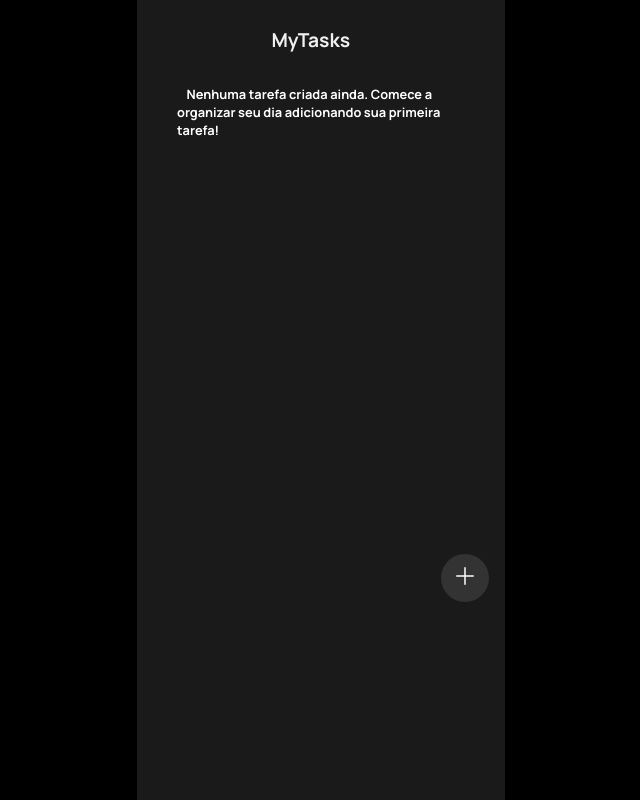
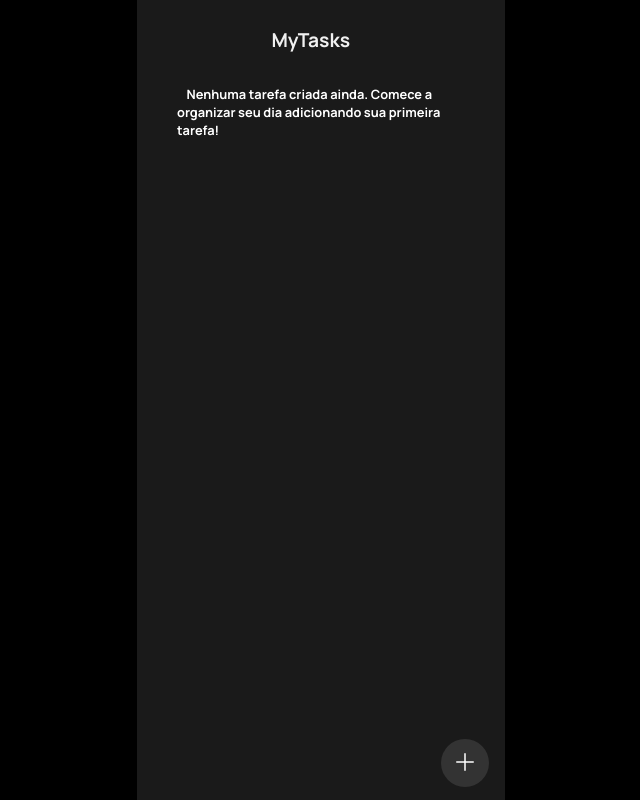
Before and after one commit to guilhermesilvap/tasksProject, a React (Vite) app: page / in a window 1280 px wide. Shown: the whole page, without its empty margins (319-959 px from the left). Built offline with nearby package versions, Linux system fonts and the light colour scheme.

Commit message:
fix: Corrigindo posicionamento de botão

```diff
--- a/src/components/Tasks Page/styles.module.css
+++ b/src/components/Tasks Page/styles.module.css
@@ -92,7 +92,7 @@ h2{
 }
 
 .buttonContainer{
-  top: 34.6rem;
+  bottom: 0.8rem;
   position:absolute;
 
   margin-left: 19rem;
```
